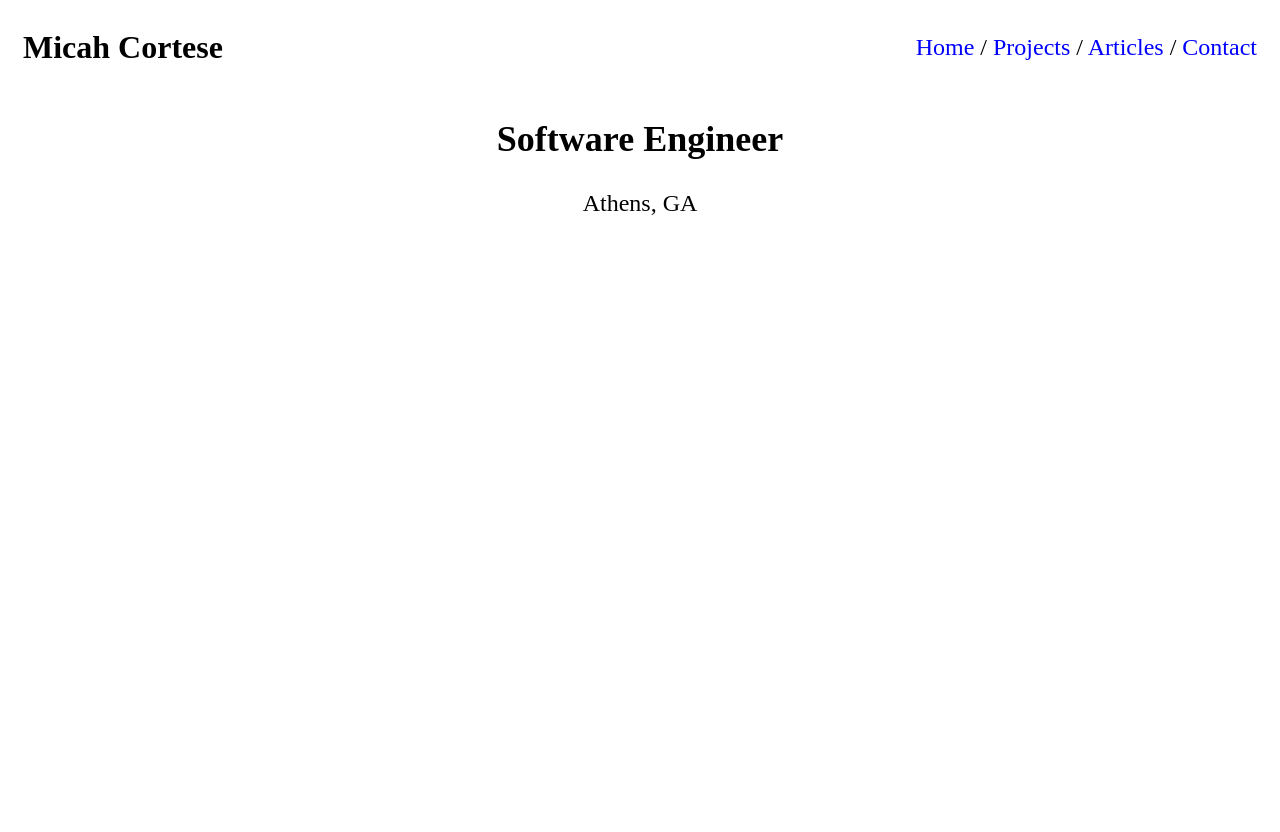
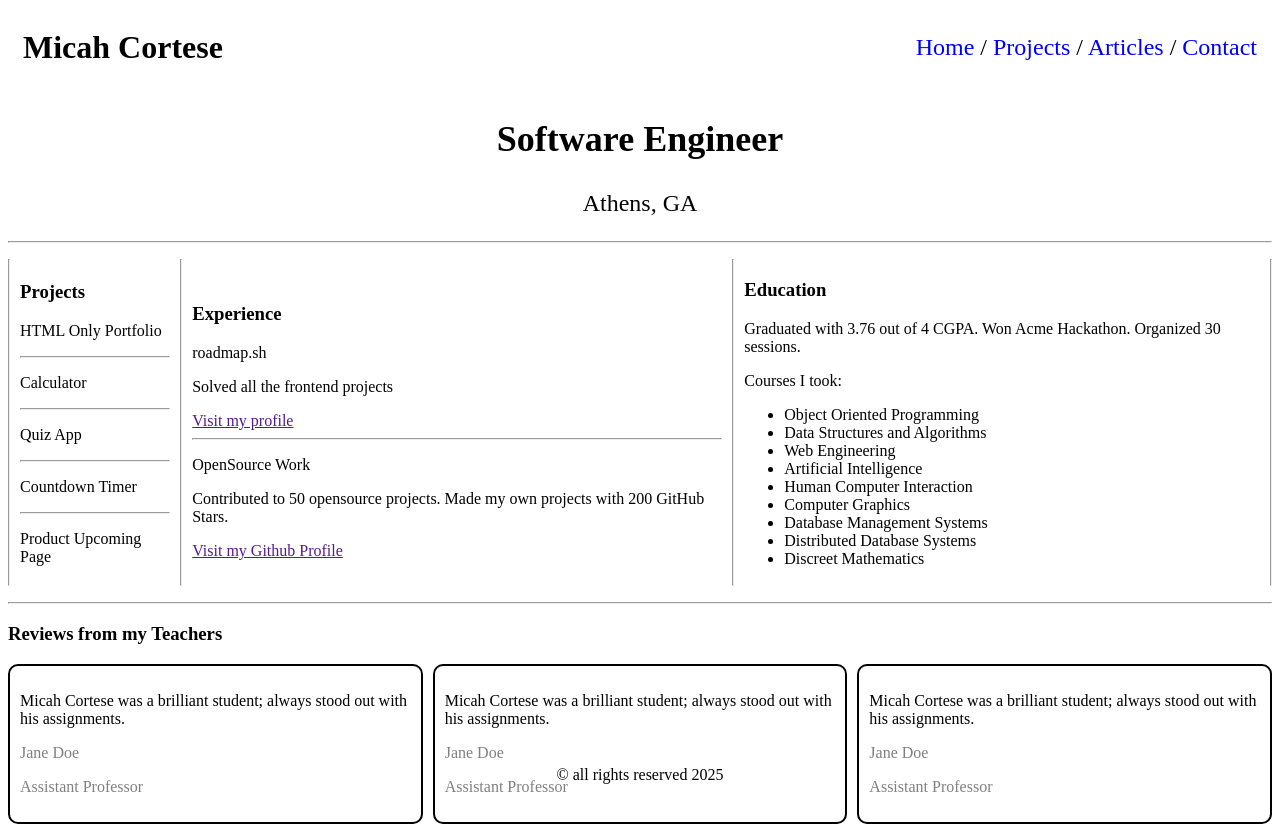
Before and after one commit to MicahCortese/Basic-HTML-Website, a plain HTML site: page index.html in a window 1280 px wide. Before the commit the page ends 800 px from the top, so only its background shows below. Drawn offline with Linux system fonts and the light colour scheme.

Commit message:
Added the footer and additional meta tags to all HTML files. Added a simple form to contact.html. Added the middle section of the front page which includes the projects, experience, and education subsections, as well as, the Reviews section below, respectively.

```diff
--- a/index.html
+++ b/index.html
@@ -3,6 +3,9 @@
 <head>
     <meta charset="UTF-8">
     <meta name="viewport" content="width=device-width, initial-scale=1.0">
+    <meta name="description" content="A simple HTML only website with multiple pages.">
+    <meta name="author" content="Micah Cortese">
+    <meta name="keywords" content="HTML, Website, Roadmap.sh">
     <title>Basic HTML Website</title>
 </head>
 <body>
@@ -17,12 +20,98 @@
         </nav>
     </div>
 
-    <section id="main-section">
-        <header style="text-align: center; font-size: x-large;">
+    <section id="top-section" style="text-align: center; font-size: x-large;">
+        <header>
             <h1>Software Engineer</h1>
-            <p>Athens, GA</p>
         </header>
+        <p>Athens, GA</p>
     </section>
+    <hr>
+
+    <section id="middle-section" style="display: flex;">
+
+        <hr>
+        <aside id="projects-aside" style="margin: auto; padding: 10px;">
+            <header id="projects-header">
+                <h1>Projects</h1>
+            </header>
+            <p>HTML Only Portfolio</p>
+            <hr>
+            <p>Calculator</p>
+            <hr>
+            <p>Quiz App</p>
+            <hr>
+            <p>Countdown Timer</p>
+            <hr>
+            <p>Product Upcoming Page</p>
+        </aside>
+        <hr>
+
+        <aside id="experience-aside" style="margin: auto; padding: 10px;">
+            <header id="experience-header">
+                <h1>Experience</h1>
+            </header>
+            <p>roadmap.sh</p>
+            <p>Solved all the frontend projects</p>
+            <a href="">Visit my profile</a> <!-- Link intentionally left blank -->
+            <hr>
+            <p>OpenSource Work</p>
+            <p>Contributed to 50 opensource projects. Made my own projects with 200 GitHub Stars.</p>
+            <a href="">Visit my Github Profile</a> <!-- Link intentionally left blank -->
+        </aside>
+        <hr>
+
+        <aside id="education-aside" style="margin: auto; padding: 10px;">
+            <header id="education-header">
+                <h1>Education</h1>
+            </header>
+            <p>Graduated with 3.76 out of 4 CGPA. Won Acme Hackathon. Organized 30 sessions.</p>
+            <p>Courses I took:</p>
+            <ul>
+                <li>Object Oriented Programming</li>
+                <li>Data Structures and Algorithms</li>
+                <li>Web Engineering</li>
+                <li>Artificial Intelligence</li>
+                <li>Human Computer Interaction</li>
+                <li>Computer Graphics</li>
+                <li>Database Management Systems</li>
+                <li>Distributed Database Systems</li>
+                <li>Discreet Mathematics</li>
+            </ul>
+        </aside>
+        <hr>
+
+    </section>
+    <hr>
+
+    <section id="bottom-section">
+        <article>
+            <header>
+                <h1>Reviews from my Teachers</h1>
+            </header>
+        </article>
+        <article style="display: flex;">
+            <aside id="review-left" style="margin: auto; margin-right:10px; border: 2px solid black; border-radius: 10px; padding: 10px;">
+                <p>Micah Cortese was a brilliant student; always stood out with his assignments.</p>
+                <p style="color: grey;">Jane Doe</p>
+                <p style="color: grey;">Assistant Professor</p>
+            </aside>
+            <aside id="review-middle" style="margin: auto; margin-right:10px; border: 2px solid black; border-radius: 10px; padding: 10px;">
+                <p>Micah Cortese was a brilliant student; always stood out with his assignments.</p>
+                <p style="color: grey;">Jane Doe</p>
+                <p style="color: grey;">Assistant Professor</p>
+            </aside>
+            <aside id="review-right" style="margin: auto; border: 2px solid black; border-radius: 10px; padding: 10px;">
+                <p>Micah Cortese was a brilliant student; always stood out with his assignments.</p>
+                <p style="color: grey;">Jane Doe</p>
+                <p style="color: grey;">Assistant Professor</p>
+            </aside>
+        </article>
+    </section>
+
+    <footer style="text-align: center; position: fixed; bottom: 0; left: 0; right: 0; height: 50px;">
+        <p>&#169 all rights reserved 2025</p>
+    </footer>
 
 </body>
 </html>
```
Also changed, not shown: articles.html (+9 -0 lines), contact.html (+22 -0 lines), projects.html (+9 -0 lines).
